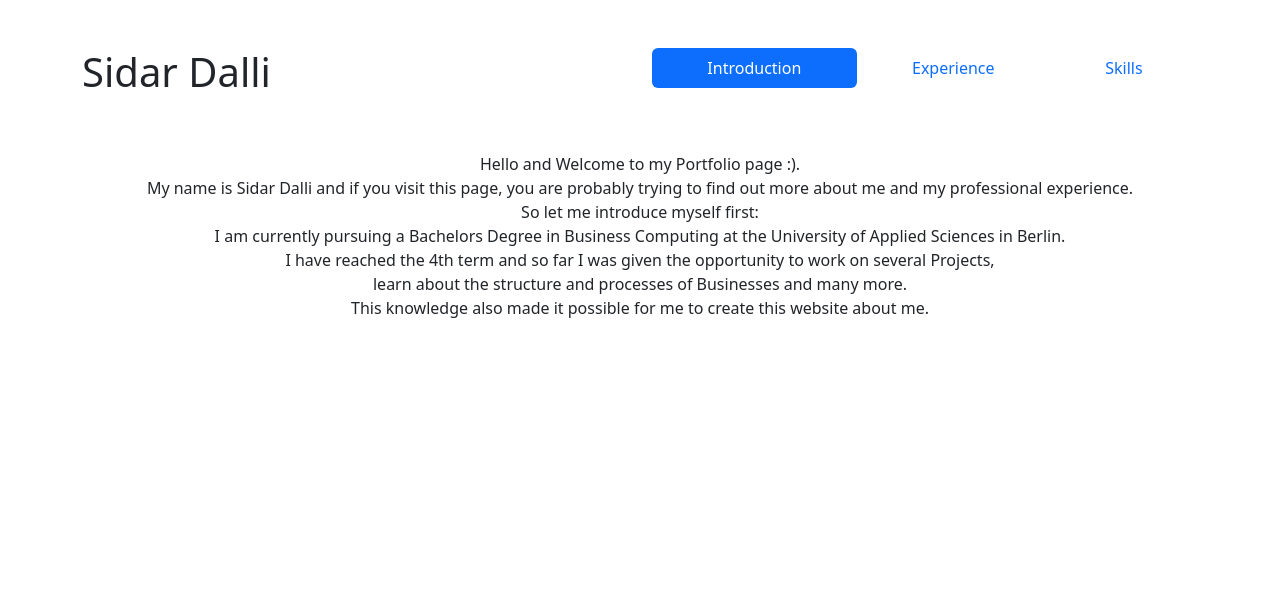
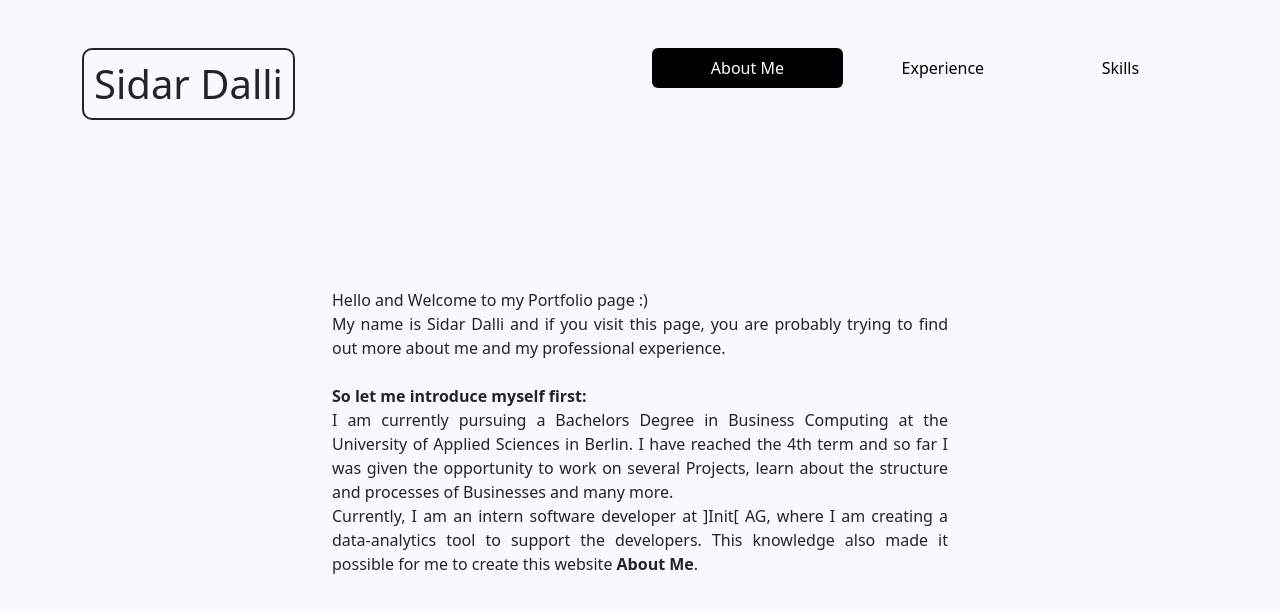
Before and after one commit to ranocomi/my-portfolio, an Angular app: page / in a window 1280 px wide. Shown: the top 612 px of the page. Built offline with nearby package versions, Linux system fonts and the light colour scheme.

Commit message:
Will improve grid for main page

```diff
--- a/src/app/app.component.html
+++ b/src/app/app.component.html
@@ -1,8 +1,4 @@
-<div>
-  <div class="container mt-5">
-    <app-navigation/>
-  </div>
-  <div class="container mt-5">
-    <router-outlet/>
-  </div>
-</div>
+ <div class="container mt-5">
+   <app-navigation/>
+ </div>
+ <router-outlet/>
--- a/src/app/experience/experience.component.html
+++ b/src/app/experience/experience.component.html
@@ -1 +1,3 @@
-<p>experience works!</p>
+<div class="container mt-5">
+  <p>experience works!</p>
+</div>
--- a/src/app/main-page/main-page.component.css
+++ b/src/app/main-page/main-page.component.css
@@ -1,20 +1,4 @@
-.about-text {
-  display: flex;
-  align-items: center;
-  justify-content: center;
+.container {
+  width: 50%;
+  margin-top: 20vh;
 }
-
-.about-heading {
-  display: flex;
-  align-items: center;
-  justify-content: center;
-  height: 10vh;
-}
-
-.container {
-  display: flex;
-  flex-direction: column;
-  align-items: center;
-  justify-content: center;
-  height: 90vh;
-}
--- a/src/app/main-page/main-page.component.html
+++ b/src/app/main-page/main-page.component.html
@@ -1,12 +1,17 @@
-<div class="text-center">
-  <p>
-    Hello and Welcome to my Portfolio page :). <br>
-    My name is Sidar Dalli and if you visit this page, you are probably trying to find out more about me and my professional experience. <br>
-    So let me introduce myself first: <br>
+<div class="container">
+  <p class="about-text" style="text-align: justify">
+    Hello and Welcome to my Portfolio page :) <br>
+    My name is Sidar Dalli and if you visit this page, you are probably trying to find out more about me and my professional experience.
+    <br>
+    <br>
+    <span style="font-weight: bold">So let me introduce myself first:</span>
+    <br>
 
-    I am currently pursuing a Bachelors Degree in Business Computing at the University of Applied Sciences in Berlin. <br>
-    I have reached the 4th term and so far I was given the opportunity to work on several Projects, <br>
-    learn about the structure and processes of Businesses and many more. <br>
-    This knowledge also made it possible for me to create this website about me.
+    I am currently pursuing a Bachelors Degree in Business Computing at the University of Applied Sciences in Berlin.
+    I have reached the 4th term and so far I was given the opportunity to work on several Projects,
+    learn about the structure and processes of Businesses and many more.
+    <br>
+    Currently, I am an intern software developer at ]Init[ AG, where I am creating a data-analytics tool to support the developers.
+    This knowledge also made it possible for me to create this website <span style="font-weight: bold">About Me</span>.
   </p>
 </div>
--- a/src/app/navigation/navigation.component.css
+++ b/src/app/navigation/navigation.component.css
@@ -0,0 +1,6 @@
+.border-smooth {
+  border: 2px solid;
+  border-radius: 10px;
+  padding: 10px;
+  display: inline-block;
+}
--- a/src/app/navigation/navigation.component.html
+++ b/src/app/navigation/navigation.component.html
@@ -1,11 +1,15 @@
 <div class="row">
   <div class="col">
-    <h1>Sidar Dalli</h1>
+    <h1 class="border-smooth">Sidar Dalli</h1>
   </div>
   <div class="col">
     <ul class="nav nav-pills nav-fill">
       <li class="nav-item" *ngFor="let tab of tabs">
-        <a class="nav-link" [class.active]="isActive(tab.path)" href="{{tab.path}}" >{{ tab.name }}</a>
+        <a class="nav-link" [class.active]="isActive(tab.path)" [style.color]="isActive(tab.path) ? 'white' : 'black'"
+           [style.background-color]="isActive(tab.path) ? 'black' : ''"
+           href="{{tab.path}}" >
+          {{ tab.name }}
+        </a>
       </li>
     </ul>
   </div>
--- a/src/app/navigation/navigation.component.ts
+++ b/src/app/navigation/navigation.component.ts
@@ -16,7 +16,7 @@ import {Router} from "@angular/router";
 export class NavigationComponent {
   tabs: ComponentType[] = [
     {
-      name: 'Introduction',
+      name: 'About Me',
       path: '/'
     },
     {
--- a/src/app/skills/skills.component.html
+++ b/src/app/skills/skills.component.html
@@ -1 +1,3 @@
-<p>skills works!</p>
+<div class="container mt-5">
+  <p>skills works!</p>
+</div>
--- a/src/styles.css
+++ b/src/styles.css
@@ -1 +1,4 @@
 @import "bootstrap/dist/css/bootstrap.css";
+body {
+  background-color: ghostwhite;
+}
```
